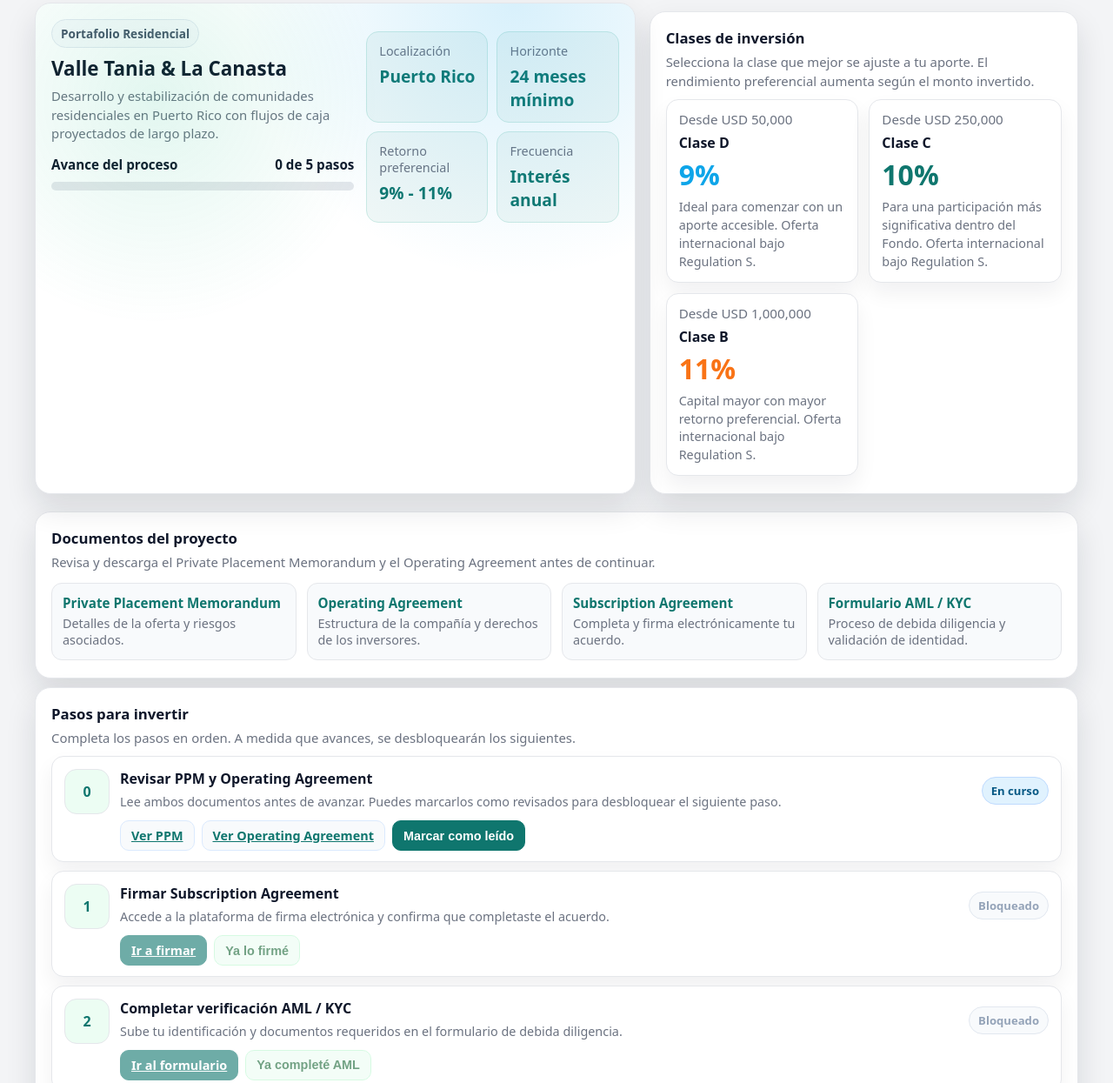
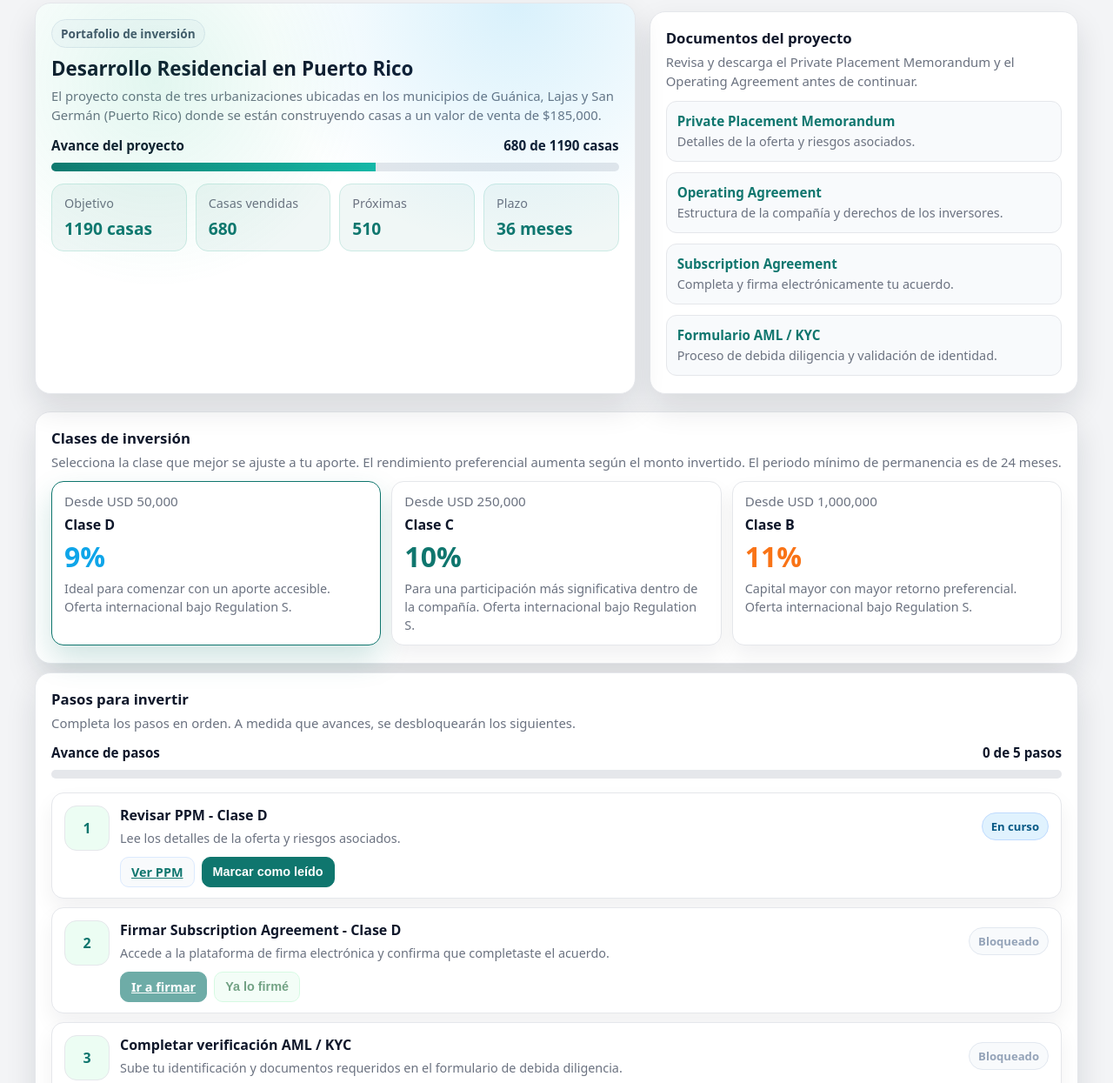
Before and after one commit to curbelomanu-creator/prre-website, a plain HTML site: page portal-del-proyecto.html in a window 1280 px wide. Shown: the part 221-1466 px from the top of the page at 87% size. Drawn offline with Linux system fonts and the light colour scheme.

Commit message:
Reorganiza métricas del portafolio

```diff
--- a/portal-del-proyecto.html
+++ b/portal-del-proyecto.html
@@ -183,21 +183,19 @@
 
     .hero-grid {
       display: grid;
-      grid-template-columns: 1.2fr 1fr;
+      grid-template-columns: 1fr;
       gap: 14px;
-    }
-
-    @media (max-width: 860px) {
-      .hero-grid {
-        grid-template-columns: 1fr;
-      }
     }
 
     .mini-grid {
       display: grid;
-      grid-template-columns: repeat(2, minmax(0, 1fr));
+      grid-template-columns: repeat(4, minmax(0, 1fr));
       gap: 10px;
       margin-top: 14px;
+    }
+
+    @media (max-width: 900px) {
+      .mini-grid { grid-template-columns: repeat(2, minmax(0, 1fr)); }
     }
 
     @media (max-width: 600px) {
@@ -269,6 +267,13 @@
       padding: 12px 14px;
       background: #fff;
       box-shadow: var(--shadow-soft);
+      cursor: pointer;
+      transition: 0.15s ease;
+    }
+
+    .investment-card.selected {
+      border-color: var(--primary);
+      box-shadow: 0 16px 35px rgba(15, 118, 110, 0.2);
     }
 
     .investment-rate { font-size: 2rem; font-weight: 800; color: #0ea5e9; }
@@ -412,35 +417,34 @@
       <div class="card hero-card">
         <div class="hero-grid">
           <div>
-            <div class="pill muted" style="margin-bottom: 8px;">Portafolio Residencial</div>
-            <h2 style="font-size: 1.4rem; font-weight: 800; margin-bottom: 6px;">Valle Tania & La Canasta</h2>
-            <p class="section-subtitle">Desarrollo y estabilización de comunidades residenciales en Puerto Rico con flujos de caja proyectados de largo plazo.</p>
+            <div class="pill muted" style="margin-bottom: 8px;">Portafolio de inversión</div>
+            <h2 style="font-size: 1.4rem; font-weight: 800; margin-bottom: 6px;">Desarrollo Residencial en Puerto Rico</h2>
+            <p class="section-subtitle">El proyecto consta de tres urbanizaciones ubicadas en los municipios de Guánica, Lajas y San Germán (Puerto Rico) donde se están construyendo casas a un valor de venta de $185,000.</p>
 
             <div style="margin-top: 14px;">
               <div style="display: flex; justify-content: space-between; font-weight: 700; font-size: 0.95rem;">
-                <span>Avance del proceso</span>
-                <span id="progressLabel">0 de 5 pasos</span>
+                <span>Avance del proyecto</span>
+                <span id="projectProgressLabel">0 de 0 casas</span>
               </div>
-              <div class="progress"><div class="progress-bar" id="progressBar"></div></div>
+              <div class="progress"><div class="progress-bar" id="projectProgressBar"></div></div>
             </div>
-          </div>
-          <div>
+
             <div class="mini-grid">
               <div class="metric-card">
-                <p class="metric-label">Localización</p>
-                <p class="metric-value">Puerto Rico</p>
+                <p class="metric-label">Objetivo</p>
+                <p class="metric-value">1190 casas</p>
               </div>
               <div class="metric-card">
-                <p class="metric-label">Horizonte</p>
-                <p class="metric-value">24 meses mínimo</p>
+                <p class="metric-label">Casas vendidas</p>
+                <p class="metric-value">680</p>
               </div>
               <div class="metric-card">
-                <p class="metric-label">Retorno preferencial</p>
-                <p class="metric-value">9% - 11%</p>
+                <p class="metric-label">Próximas</p>
+                <p class="metric-value">510</p>
               </div>
               <div class="metric-card">
-                <p class="metric-label">Frecuencia</p>
-                <p class="metric-value">Interés anual</p>
+                <p class="metric-label">Plazo</p>
+                <p class="metric-value">36 meses</p>
               </div>
             </div>
           </div>
@@ -448,32 +452,6 @@
       </div>
 
       <div class="card">
-        <div class="section-title">Clases de inversión</div>
-        <p class="section-subtitle" style="margin-bottom: 10px;">Selecciona la clase que mejor se ajuste a tu aporte. El rendimiento preferencial aumenta según el monto invertido.</p>
-        <div class="investment-grid">
-          <div class="investment-card">
-            <div class="investment-min">Desde USD 50,000</div>
-            <div class="investment-title">Clase D</div>
-            <div class="investment-rate">9%</div>
-            <p class="note">Ideal para comenzar con un aporte accesible. Oferta internacional bajo Regulation S.</p>
-          </div>
-          <div class="investment-card">
-            <div class="investment-min">Desde USD 250,000</div>
-            <div class="investment-title">Clase C</div>
-            <div class="investment-rate" style="color:#0f766e;">10%</div>
-            <p class="note">Para una participación más significativa dentro del Fondo. Oferta internacional bajo Regulation S.</p>
-          </div>
-          <div class="investment-card">
-            <div class="investment-min">Desde USD 1,000,000</div>
-            <div class="investment-title">Clase B</div>
-            <div class="investment-rate" style="color:#f97316;">11%</div>
-            <p class="note">Capital mayor con mayor retorno preferencial. Oferta internacional bajo Regulation S.</p>
-          </div>
-        </div>
-      </div>
-    </section>
-
-    <section class="card">
         <div class="section-title">Documentos del proyecto</div>
         <p class="section-subtitle" style="margin-bottom: 12px;">Revisa y descarga el Private Placement Memorandum y el Operating Agreement antes de continuar.</p>
         <div class="doc-grid">
@@ -494,37 +472,70 @@
             <p>Proceso de debida diligencia y validación de identidad.</p>
           </div>
         </div>
+      </div>
+    </section>
+
+    <section class="card">
+      <div class="section-title">Clases de inversión</div>
+      <p class="section-subtitle" style="margin-bottom: 10px;">Selecciona la clase que mejor se ajuste a tu aporte. El rendimiento preferencial aumenta según el monto invertido. El periodo mínimo de permanencia es de 24 meses.</p>
+      <div class="investment-grid">
+        <div class="investment-card" data-class="Clase D" data-rate="9%">
+          <div class="investment-min">Desde USD 50,000</div>
+          <div class="investment-title">Clase D</div>
+          <div class="investment-rate">9%</div>
+          <p class="note">Ideal para comenzar con un aporte accesible. Oferta internacional bajo Regulation S.</p>
+        </div>
+        <div class="investment-card" data-class="Clase C" data-rate="10%">
+          <div class="investment-min">Desde USD 250,000</div>
+          <div class="investment-title">Clase C</div>
+          <div class="investment-rate" style="color:#0f766e;">10%</div>
+          <p class="note">Para una participación más significativa dentro de la compañía. Oferta internacional bajo Regulation S.</p>
+        </div>
+        <div class="investment-card" data-class="Clase B" data-rate="11%">
+          <div class="investment-min">Desde USD 1,000,000</div>
+          <div class="investment-title">Clase B</div>
+          <div class="investment-rate" style="color:#f97316;">11%</div>
+          <p class="note">Capital mayor con mayor retorno preferencial. Oferta internacional bajo Regulation S.</p>
+        </div>
+      </div>
     </section>
 
     <section class="card">
       <div class="section-title">Pasos para invertir</div>
       <p class="section-subtitle">Completa los pasos en orden. A medida que avances, se desbloquearán los siguientes.</p>
 
+      <div style="margin: 12px 0 16px;">
+        <div style="display: flex; justify-content: space-between; font-weight: 700; font-size: 0.95rem;">
+          <span>Avance de pasos</span>
+          <span id="stepsProgressLabel">0 de 5 pasos</span>
+        </div>
+        <div class="progress"><div class="progress-bar" id="stepsProgressBar"></div></div>
+      </div>
+
       <div class="steps">
         <div class="step-card" data-step="docs">
-          <div class="step-number">0</div>
+          <div class="step-number">1</div>
           <div>
             <div class="step-header">
               <div>
-                <div class="section-title" style="margin: 0; font-size: 1rem;">Revisar PPM y Operating Agreement</div>
-                <p class="note">Lee ambos documentos antes de avanzar. Puedes marcarlos como revisados para desbloquear el siguiente paso.</p>
+                <div class="section-title" id="ppmStepTitle" style="margin: 0; font-size: 1rem;">Revisar PPM</div>
+                <p class="note">Lee los detalles de la oferta y riesgos asociados.</p>
               </div>
               <span class="badge" data-status="docs"></span>
             </div>
             <div class="step-actions">
               <a class="btn link" href="/docs/ppm-ejemplo.pdf" target="_blank">Ver PPM</a>
-              <a class="btn link" href="/docs/operating-agreement-ejemplo.pdf" target="_blank">Ver Operating Agreement</a>
               <button class="btn primary" data-complete="docs">Marcar como leído</button>
             </div>
           </div>
         </div>
 
         <div class="step-card" data-step="subscription">
-          <div class="step-number">1</div>
+          <div class="step-number">2</div>
           <div>
             <div class="step-header">
               <div>
-                <div class="section-title" style="margin: 0; font-size: 1rem;">Firmar Subscription Agreement</div>
+                <div class="section-title" id="subscriptionStepTitle" style="margin: 0; font-size: 1rem;">Firmar Subscription Agreement</div>
                 <p class="note">Accede a la plataforma de firma electrónica y confirma que completaste el acuerdo.</p>
               </div>
               <span class="badge" data-status="subscription"></span>
@@ -537,7 +548,7 @@
         </div>
 
         <div class="step-card" data-step="aml">
-          <div class="step-number">2</div>
+          <div class="step-number">3</div>
           <div>
             <div class="step-header">
               <div>
@@ -554,11 +565,11 @@
         </div>
 
         <div class="step-card" data-step="review">
-          <div class="step-number">3</div>
+          <div class="step-number">4</div>
           <div>
             <div class="step-header">
               <div>
-                <div class="section-title" style="margin: 0; font-size: 1rem;">Revisión y aprobación del Fondo</div>
+                <div class="section-title" style="margin: 0; font-size: 1rem;">Revisión y aprobación de la compañía</div>
                 <p class="note">Nuestro equipo validará tu acuerdo y la verificación AML. Recibirás el agreement contrafirmado al aprobarse.</p>
               </div>
               <span class="badge" data-status="review"></span>
@@ -571,12 +582,12 @@
         </div>
 
         <div class="step-card" data-step="wire">
-          <div class="step-number">4</div>
+          <div class="step-number">5</div>
           <div>
             <div class="step-header">
               <div>
                 <div class="section-title" style="margin: 0; font-size: 1rem;">Transferencia bancaria y comprobante</div>
-                <p class="note">Realiza la transferencia al Fondo y sube el comprobante para aplicar tu aporte al proyecto.</p>
+                <p class="note">Realiza la transferencia a la compañía y sube el comprobante para aplicar tu aporte al proyecto.</p>
               </div>
               <span class="badge" data-status="wire"></span>
             </div>
@@ -613,11 +624,36 @@
         <span class="bank-label">Referencia</span>
         <span>Nombre del inversor + Proyecto Valle Tania</span>
       </div>
-      <p class="note" style="margin-top: 10px;">Recuerda subir el comprobante en el paso 4 para asignar tu inversión.</p>
+      <p class="note" style="margin-top: 10px;">Recuerda subir el comprobante en el paso 5 para asignar tu inversión.</p>
     </div>
   </div>
 
   <script>
+    const investmentCards = Array.from(document.querySelectorAll('.investment-card'));
+    const ppmStepTitle = document.getElementById('ppmStepTitle');
+    const subscriptionStepTitle = document.getElementById('subscriptionStepTitle');
+    let selectedClass = investmentCards[0]?.dataset.class || 'Clase D';
+
+    const totalHouses = 1190;
+    const soldHouses = 680;
+    const projectProgress = Math.min((soldHouses / totalHouses) * 100, 100);
+    document.getElementById('projectProgressBar').style.width = `${projectProgress}%`;
+    document.getElementById('projectProgressLabel').textContent = `${soldHouses} de ${totalHouses} casas`;
+
+    function setSelectedClass(className) {
+      selectedClass = className;
+      investmentCards.forEach((card) => {
+        const isSelected = card.dataset.class === className;
+        card.classList.toggle('selected', isSelected);
+      });
+      ppmStepTitle.textContent = `Revisar PPM - ${className}`;
+      subscriptionStepTitle.textContent = `Firmar Subscription Agreement - ${className}`;
+    }
+
+    investmentCards.forEach((card) => {
+      card.addEventListener('click', () => setSelectedClass(card.dataset.class));
+    });
+
     const steps = {
       docs: 'current',
       subscription: 'locked',
@@ -638,8 +674,8 @@
       const total = 5;
       const completed = Object.values(steps).filter((s) => s === 'completed').length;
       const percent = (completed / total) * 100;
-      document.getElementById('progressBar').style.width = `${percent}%`;
-      document.getElementById('progressLabel').textContent = `${completed} de ${total} pasos`;
+      document.getElementById('stepsProgressBar').style.width = `${percent}%`;
+      document.getElementById('stepsProgressLabel').textContent = `${completed} de ${total} pasos`;
       const overall = document.getElementById('overallStatus');
       if (isApproved) {
         overall.textContent = 'Aprobado';
@@ -721,6 +757,8 @@
     });
 
     refreshStatuses();
+
+    setSelectedClass(selectedClass);
   </script>
 </body>
 </html>
```
Lines whose indentation alone changed are shown as unchanged.
